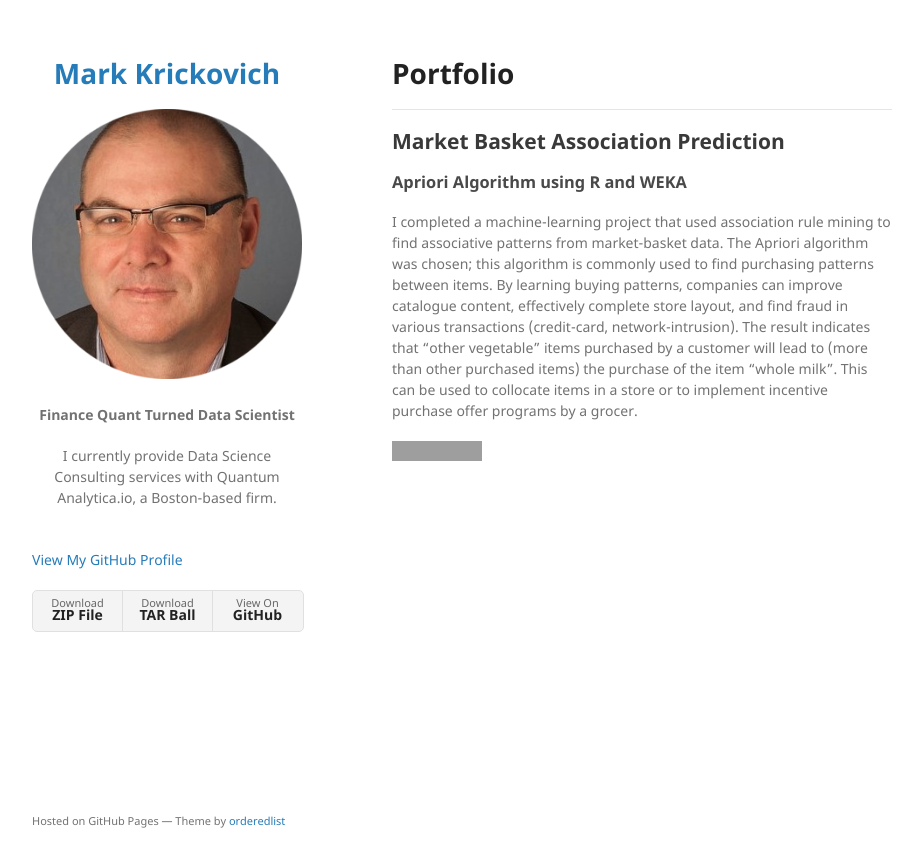
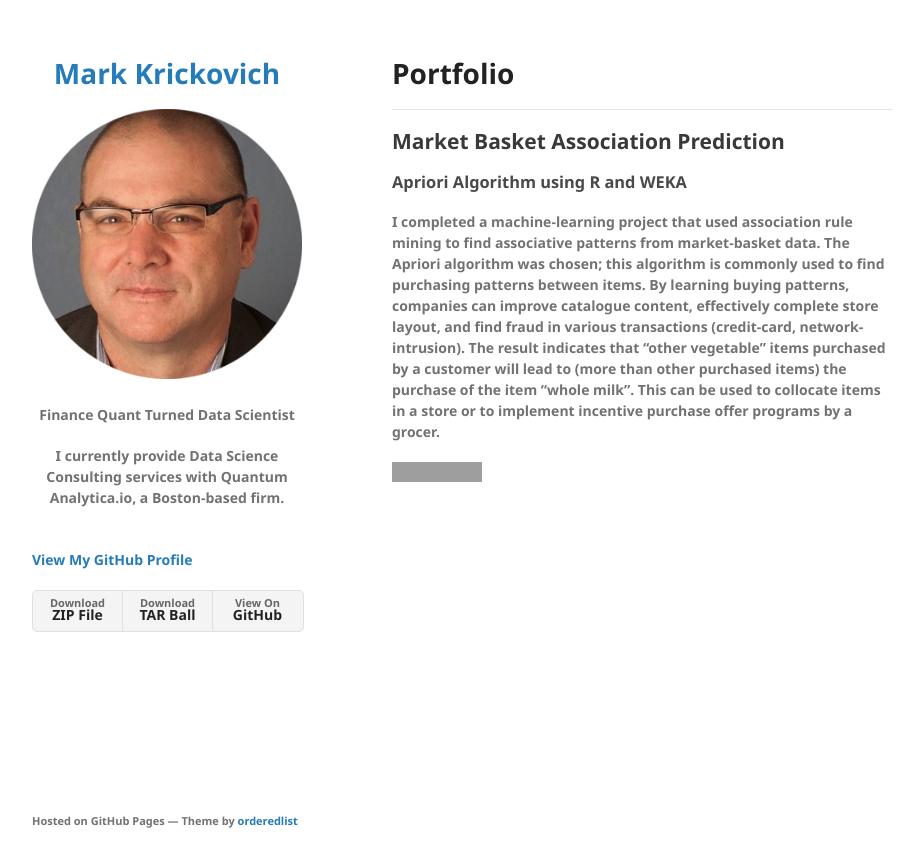
Before and after one commit to MarkKrickovich/MarkKrickovich.github.io, a Jekyll site: the page built from index.md, in a window 1280 px wide. Shown: the top 867 px of the page, without its empty margins (178-1099 px from the left). Built offline with Jekyll 4.4.1, drawn with Linux system fonts in a browser that asks for light colours; our own code applies the rules of GitHub Pages for plain Markdown files; grey boxes are pictures that could not be loaded.

```diff
--- a/_config.yml
+++ b/_config.yml
@@ -4,7 +4,7 @@ logo: "/assets/img/MK.png?raw=true"
 
 description:
    <p align="center">
-   <b>Finance Quant Turned Data Scientist</b>
+   <b>Finance Quant Turned Data Scientist<b>
    </p>
 
    <p align="center">
```
